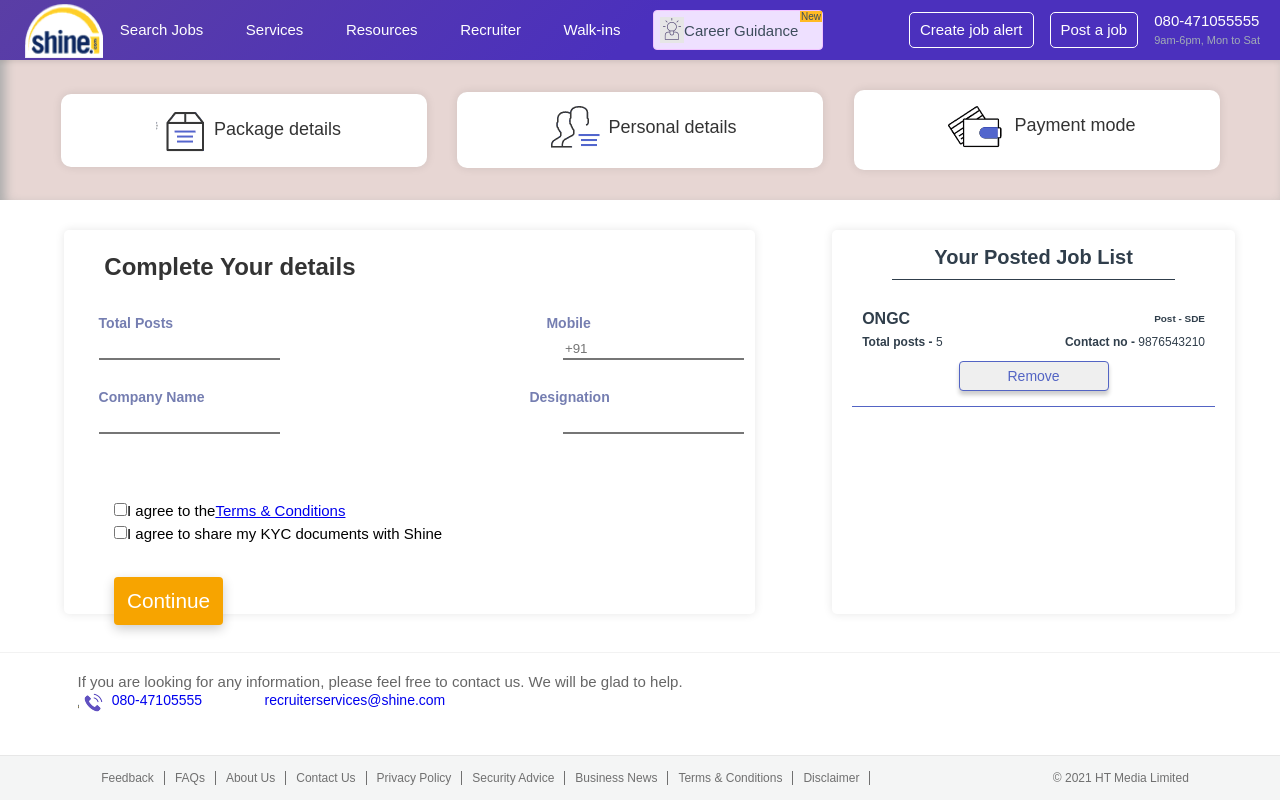
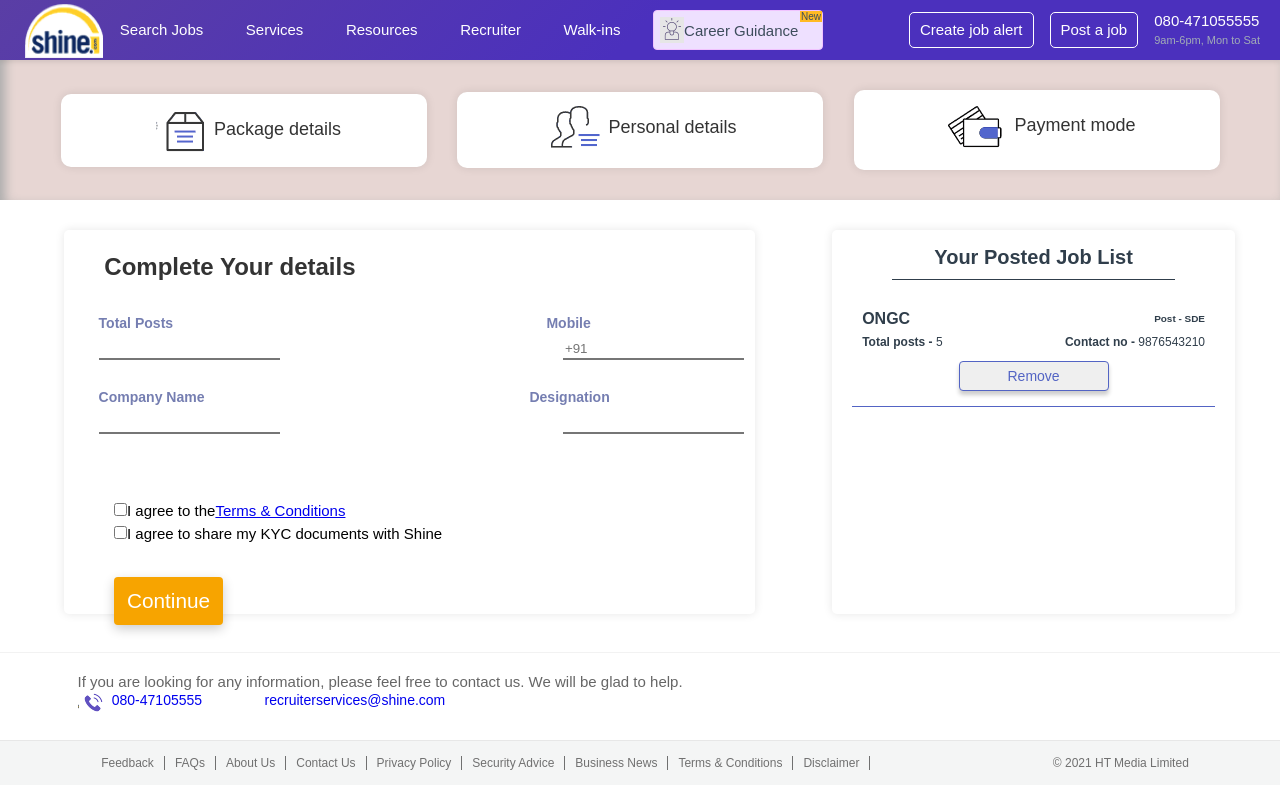
Before and after one commit to Somesh-Kumar-Yadav/Shine-Clone, a React (Create React App) app: page / in a window 1280 px wide. Both pictures are taken after a click on the item "Post a job". Built offline with nearby package versions, Linux system fonts and the light colour scheme; data requests are answered from the project's data file.

Commit message:
fixed minor bugs

```diff
--- a/package.json
+++ b/package.json
@@ -18,7 +18,7 @@
   },
   "scripts": {
     "predeploy": "npm run build",
-    "deploy": "gh-pages -b master -d build",
+    "deploy": "gh-pages -d build",
     "start": "react-scripts start",
     "build": "react-scripts build",
     "test": "react-scripts test",
@@ -41,5 +41,8 @@
       "last 1 firefox version",
       "last 1 safari version"
     ]
+  },
+  "devDependencies": {
+    "gh-pages": "^3.2.3"
   }
 }
--- a/src/components/PostJob/PostJob.jsx
+++ b/src/components/PostJob/PostJob.jsx
@@ -182,7 +182,7 @@
 
           <div className={styles.footer}>
           <p>If you are looking for any information, please feel free to contact us. We will be glad to help.</p>
-          <img className={styles.imgf} src={process.env.PUBLIC_URL+`phone.png`} alt="phone"/> <a href="tel:080-47105555">080-47105555</a>
+          <img className={styles.imgf} src={process.env.PUBLIC_URL+`/phone.png`} alt="phone"/> <a href="tel:080-47105555">080-47105555</a>
 
           <a className={styles.a1} href="mailto:recruiterservices@shine.com">recruiterservices@shine.com</a>
           </div>
--- a/src/styles/Register.module.css
+++ b/src/styles/Register.module.css
@@ -247,6 +247,7 @@
 	text-decoration: none;
 }
 .reg_footer {
+	margin-top: 30px;
 	display: flex;
 	justify-content: space-around;
 	align-items: center;
@@ -256,8 +257,6 @@
 	clear: both;
 	color: #707070;
 	font-size: 12px;
-	position: absolute;
-	bottom: 0;
 	width: 100%;
 }
 .footer_cont_1 {
```
Also changed, not shown: 1 other file (tests, documents, lock files or other folders).
